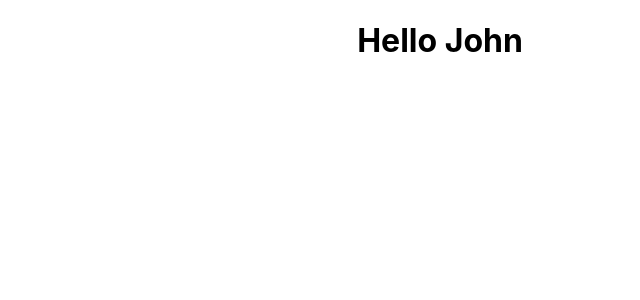
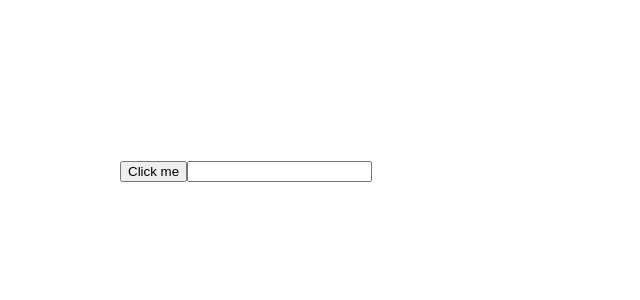
Before and after one commit to png274/nodemy-react, a React (Create React App) app: page / in a window 1280 px wide. Shown: the top 300 px of the page, without its empty margins (200-840 px from the left). Built offline with nearby package versions, Linux system fonts and the light colour scheme.

Commit message:
update lession 2

```diff
--- a/src/App.css
+++ b/src/App.css
@@ -1,38 +1,7 @@
-.App {
-  text-align: center;
+.text-red {
+    color: #dd4b39;
 }
 
-.App-logo {
-  height: 40vmin;
-  pointer-events: none;
+.text-bold {
+  font-weight: bold;
 }
-
-@media (prefers-reduced-motion: no-preference) {
-  .App-logo {
-    animation: App-logo-spin infinite 20s linear;
-  }
-}
-
-.App-header {
-  background-color: #282c34;
-  min-height: 100vh;
-  display: flex;
-  flex-direction: column;
-  align-items: center;
-  justify-content: center;
-  font-size: calc(10px + 2vmin);
-  color: white;
-}
-
-.App-link {
-  color: #61dafb;
-}
-
-@keyframes App-logo-spin {
-  from {
-    transform: rotate(0deg);
-  }
-  to {
-    transform: rotate(360deg);
-  }
-}
--- a/src/App.js
+++ /dev/null
@@ -1,28 +0,0 @@
-import React from 'react';
-import './App.css';
-
-// State props
-// Stateless
-// Function Components
-// function App() {
-//   return (
-//     <div className="App">
-//     </div>
-//   );
-// }
-
-// Class component
-const name = 'John';
-class App extends React.Component {
-
-
-  render () {
-    return (
-      <div className="App">
-        <h1>Hello {name}</h1>
-      </div>
-    );
-  }
-}
-
-export default App;
--- /dev/null
+++ b/src/App.jsx
@@ -0,0 +1,36 @@
+import React from 'react';
+
+import ButtonComponent from './components/Button';
+import './App.css';
+// Class component
+class App extends React.Component {
+
+  name = 'Nodemy';
+  // constructor() {
+  //   super();
+  // }
+
+  onChangeText = (e) => {
+    console.log('change text', e.target.value);
+  }
+
+  render () {
+    return (
+      <div
+        className="text-red"
+        style={{
+          padding: "10rem 20rem",
+          color: "green",
+        }}
+      >
+        <ButtonComponent/>
+        <input type="text" onChange={this.onChangeText}/>
+      </div>
+    );
+  }
+}
+
+export default App;
+
+// state props
+// Life cycle
--- /dev/null
+++ b/src/components/Button.jsx
@@ -0,0 +1,13 @@
+import React from "react";
+
+class Button extends React.Component {
+  onClickMe = (event) => {
+    console.log('jj');
+    console.log(event.target.value)
+  }
+  render() {
+    return <button onClick={this.onClickMe} value="a">Click me</button>;
+  }
+}
+
+export default Button;
```
Also changed, not shown: public/index.html (+0 -22 lines), test.js (added, +32 -0 lines), note.txt, src/components/Calculator.jsx (added), src/components/Card.jsx (added).
